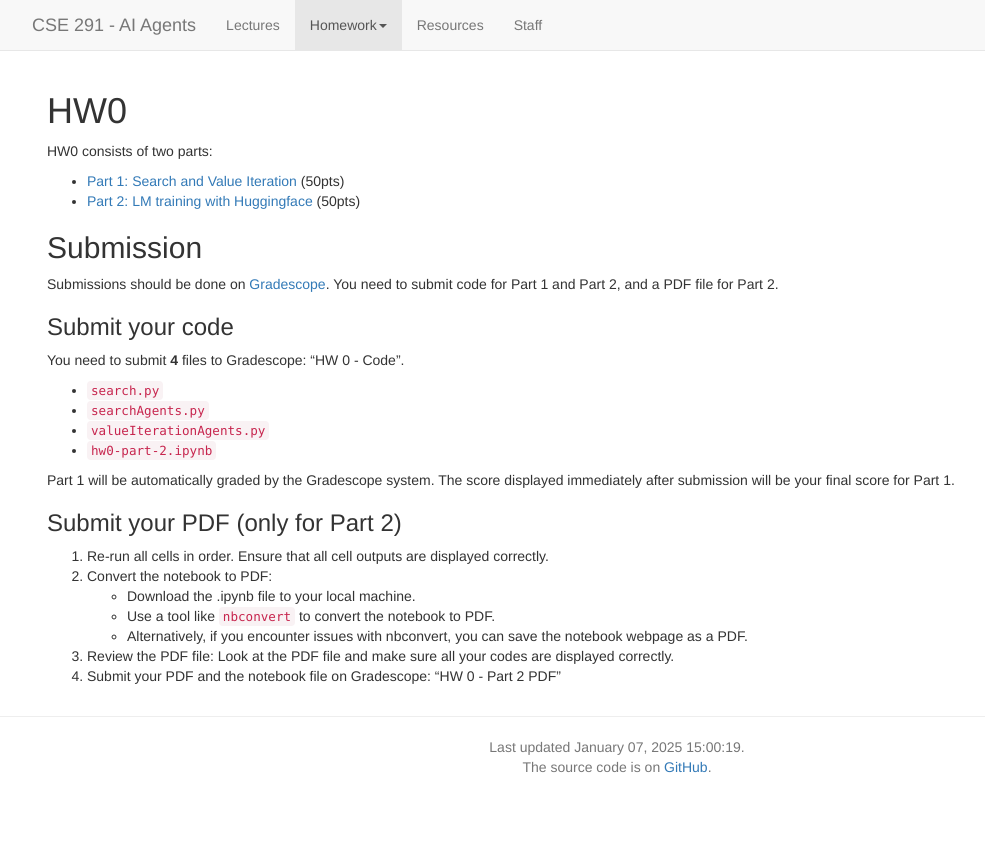
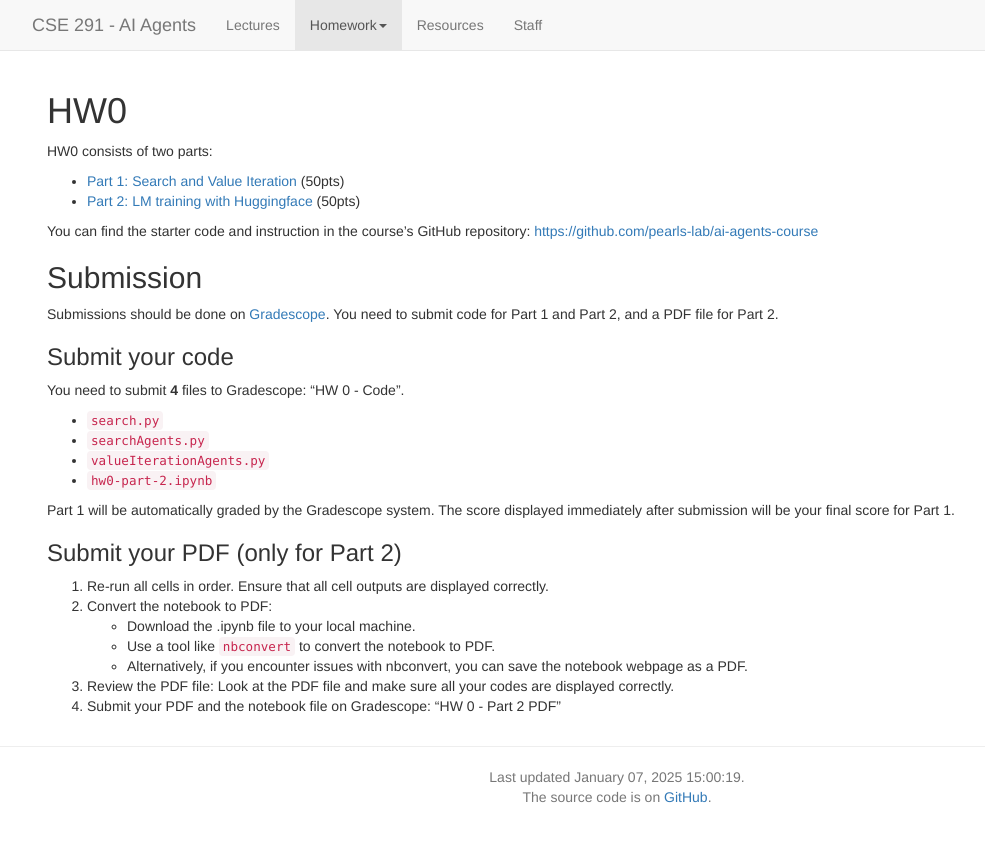
Before and after one commit to nossyd/ai-agents-course, a Jekyll site: the page built from homeworks/hw0/hw0.md, in a window 1280 px wide. Shown: the top 842 px of the page, without its empty margins (23-1008 px from the left). Built offline with Jekyll 4.4.1, drawn with Linux system fonts in a browser that asks for light colours; nearby versions of some CDN libraries; a script that is not in the unit is left out.

```diff
--- a/homeworks/hw0/hw0.md
+++ b/homeworks/hw0/hw0.md
@@ -18,7 +18,9 @@ readings:
 
 HW0 consists of two parts:
 - [Part 1: Search and Value Iteration](part-1-search-and-value-iteration) (50pts)
-- [Part 2: LM training with Huggingface](part-2-huggingface-LM-training) (50pts)
+- [Part 2: LM training with Huggingface](https://github.com/pearls-lab/ai-agents-course/tree/main/homeworks/hw0/part-2-huggingface-LM-training) (50pts)
+
+You can find the starter code and instruction in the course's GitHub repository: [https://github.com/pearls-lab/ai-agents-course](https://github.com/pearls-lab/ai-agents-course)
 
 ## Submission
 Submissions should be done on [Gradescope](https://www.gradescope.com).
```
Also changed, not shown: homeworks/hw0/part-1-search-and-value-iteration/README.md (+1 -1 lines).
